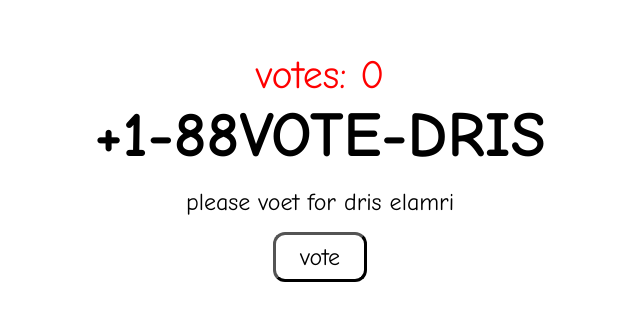
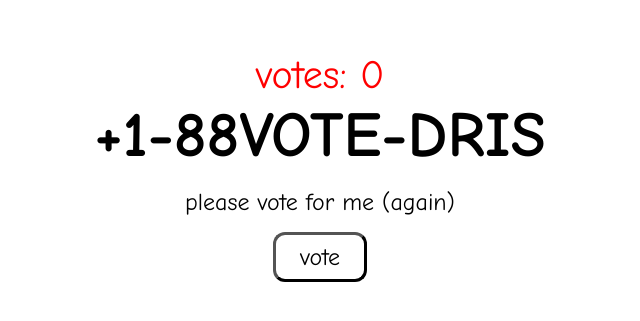
Before and after one commit to dris-e/votedris.com, a website: page index.html in a window 1280 px wide. Shown: the part 241-562 px from the top of the page, 320-960 px from the left. Drawn offline with Linux system fonts and the light colour scheme; no server answers.

Commit message:
I LIED AGAIN IM SORRY LAST OEN

```diff
--- a/index.html
+++ b/index.html
@@ -10,7 +10,7 @@
   <div class="container">
     <p id="vote-count">votes: 0</p>
     <a href="tel:+18886833747" class="phone-link">+1-88VOTE-DRIS</a>
-    <p>please voet for dris elamri</p>
+    <p>please vote for me (again)</p>
     <button id="vote-btn">vote</button>
   </div>
   <script>
```
